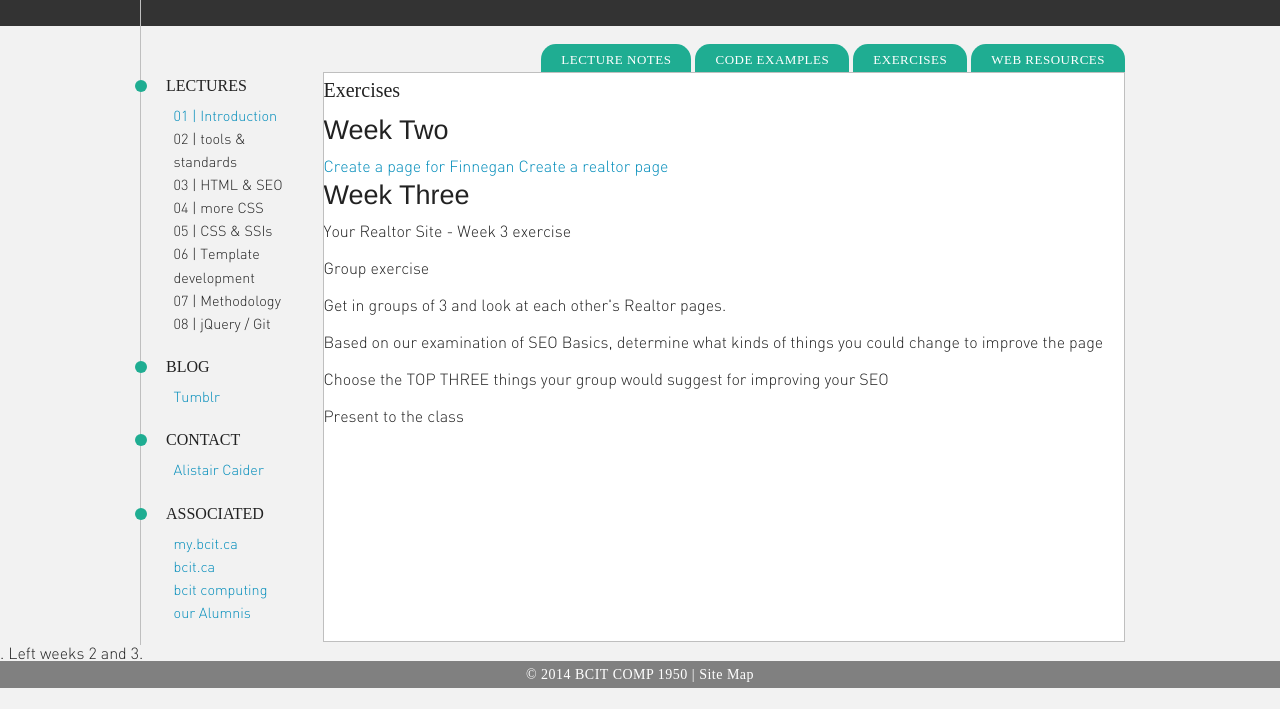
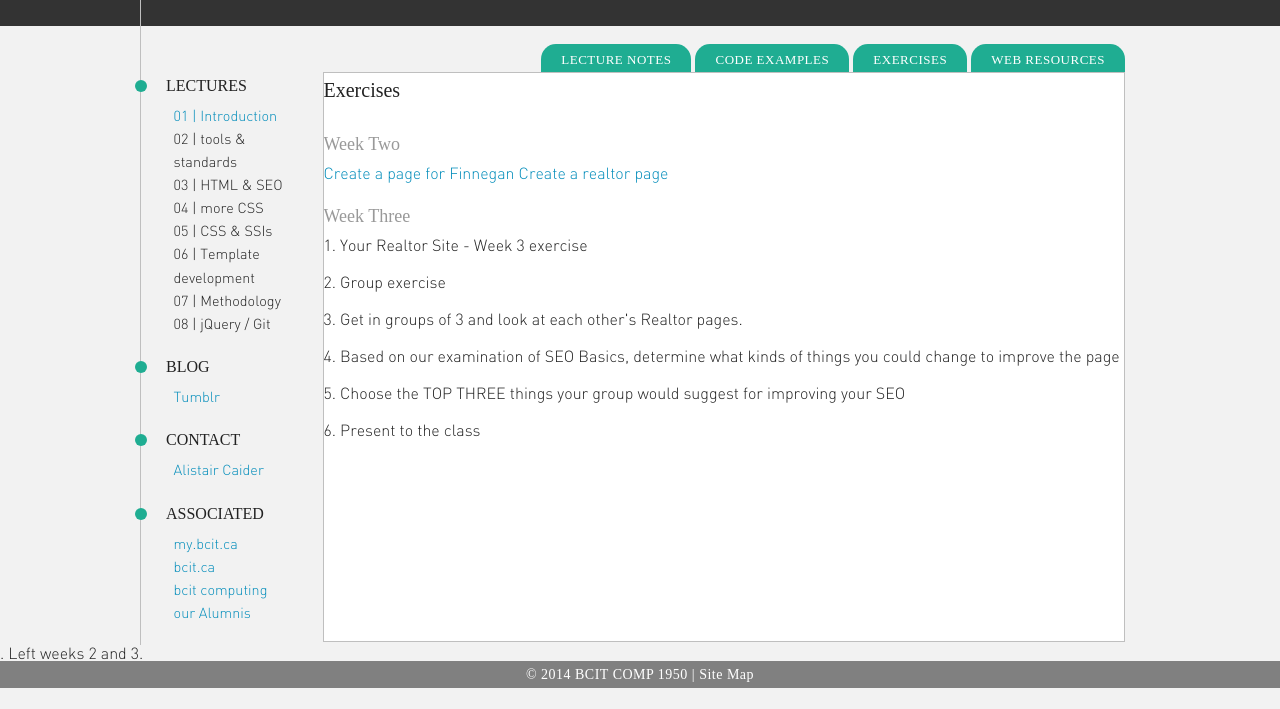
Before and after one commit to danielravina/comp_1950_project, a plain HTML site: page proto_site/exercises.html in a window 1280 px wide. Shown: the part 91-800 px from the top of the page. Drawn offline with Linux system fonts and the light colour scheme; a web font is replaced by a local one.

Commit message:
Exercise page
editing CSS

```diff
--- a/proto_site/assets/css/style.css
+++ b/proto_site/assets/css/style.css
@@ -40,6 +40,11 @@ header#main h1 {
 
 .content-box h2{  font-size: 20px;
                   font-family: "dinregularwebfont";
+}
+
+.content-box h3{  font-size: 18px; color: #999999;
+                  font-family: "dinregularwebfont";
+                  padding: 20px 0px 0px 0px;
 }
 
 .content-box p{ line-height: 17px;
--- a/proto_site/exercises.html
+++ b/proto_site/exercises.html
@@ -97,16 +97,12 @@
 
 	  <h3>Week Three</h3>
 
-	      	<p>Your Realtor Site - Week 3 exercise</p>
-		<p>Group exercise</p>
-
-		<p>Get in groups of 3 and look at each other's Realtor pages.</p>
-
-		<p>Based on our examination of SEO Basics, determine what kinds of things you could change to improve the page</p>
-
-                <p>Choose the TOP THREE things your group would suggest for improving your SEO</p>
-
-		<p>Present to the class</p>
+      <p>1. Your Realtor Site - Week 3 exercise</p>
+      <p>2. Group exercise</p>
+      <p>3. Get in groups of 3 and look at each other's Realtor pages.</p>
+      <p>4. Based on our examination of SEO Basics, determine what kinds of things you could change to improve the page</p>
+      <p>5. Choose the TOP THREE things your group would suggest for improving your SEO</p>
+      <p>6. Present to the class</p>
 
 
         </div>
```
